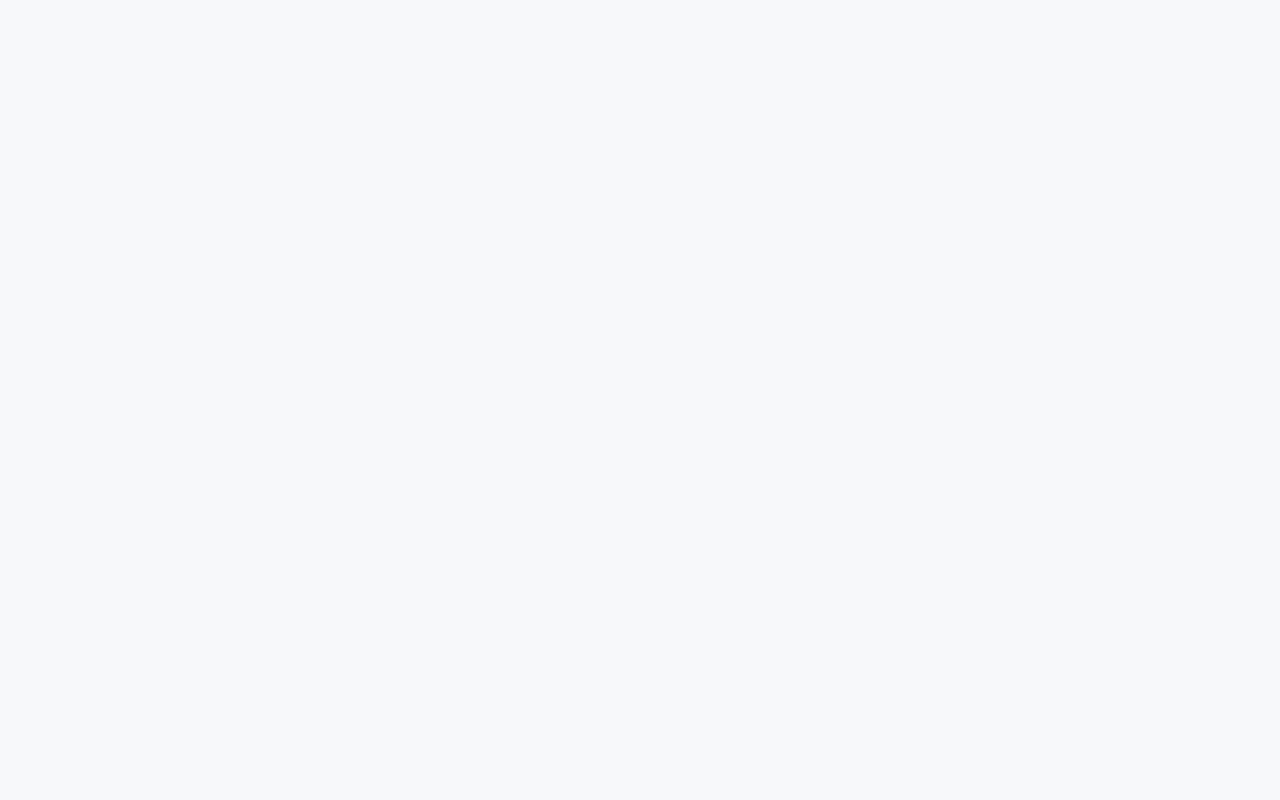
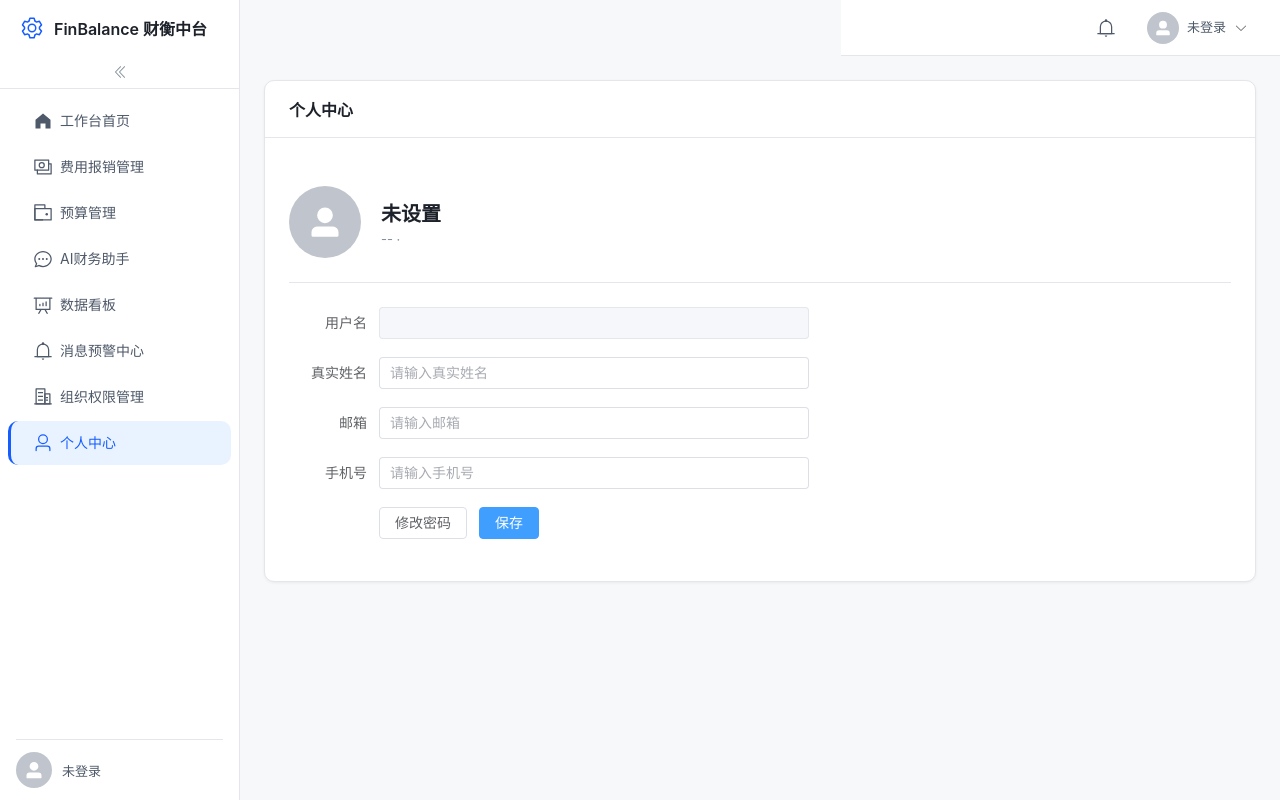
Before and after one commit to zZhou6725/SmartBudget, a Vue app in the folder frontend/: page /personal in a window 1280 px wide. Before the commit this address had no page. Built offline with nearby package versions, Linux system fonts and the light colour scheme.

Commit message:
feat(前端-个人中心): 个人中心——头像+基本信息表单+修改密码
用户个人信息展示编辑、修改密码Dialog，侧边栏菜单追加。

```diff
--- /dev/null
+++ b/frontend/src/api/modules/profile.ts
@@ -0,0 +1,10 @@
+import type { ApiResponse } from '@/types/global'
+import type { UserProfile, ProfileForm, PasswordForm } from '@/types/profile'
+
+// import http from '@/api/index'
+
+// export async function getProfile(): Promise<ApiResponse<UserProfile>> { ... }
+// export async function updateProfile(data: ProfileForm): Promise<ApiResponse<UserProfile>> { ... }
+// export async function changePassword(data: PasswordForm): Promise<ApiResponse<null>> { ... }
+
+export {}
--- a/frontend/src/layout/components/SideBar.vue
+++ b/frontend/src/layout/components/SideBar.vue
@@ -90,7 +90,7 @@
 <script setup lang="ts">
 import { computed, ref } from 'vue'
 import { useRoute } from 'vue-router'
-import { DArrowLeft, DArrowRight, UserFilled, Setting, HomeFilled, Money, Wallet, ChatDotRound, DataAnalysis, Bell, OfficeBuilding } from '@element-plus/icons-vue'
+import { DArrowLeft, DArrowRight, UserFilled, Setting, HomeFilled, Money, Wallet, ChatDotRound, DataAnalysis, Bell, OfficeBuilding, User } from '@element-plus/icons-vue'
 import { useLayoutStore } from '@/stores/useLayout'
 import type { MenuItem } from '@/types/menu'
 import EmptyHolder from '@/components/EmptyHolder.vue'
@@ -114,6 +114,7 @@ const menuList = ref<MenuItem[]>([
   { id: 'dashboard', title: '数据看板', icon: DataAnalysis, path: '/dashboard' },
   { id: 'message', title: '消息预警中心', icon: Bell, path: '/message' },
   { id: 'org', title: '组织权限管理', icon: OfficeBuilding, path: '/organization' },
+  { id: 'personal', title: '个人中心', icon: User, path: '/personal' },
 ])
 
 /** 预留：用户信息绑定 */
--- a/frontend/src/router/index.ts
+++ b/frontend/src/router/index.ts
@@ -50,7 +50,12 @@ const routes: RouteRecordRaw[] = [
         component: () => import('@/views/organization/index.vue'),
         meta: { title: '组织权限管理' },
       },
-      // { path: 'personal', name: 'Personal', component: ..., meta: { title: '个人中心' } },
+      {
+        path: 'personal',
+        name: 'Personal',
+        component: () => import('@/views/personal/index.vue'),
+        meta: { title: '个人中心' },
+      },
     ],
   },
 ]
--- /dev/null
+++ b/frontend/src/types/profile.ts
@@ -0,0 +1,24 @@
+/** 用户个人信息（对齐后端 UserProfileResponse） */
+export interface UserProfile {
+  id: number
+  username: string
+  realName: string
+  email: string
+  phone: string
+  deptName: string
+  role: string
+  avatar: string
+}
+
+/** 更新个人信息表单（对齐后端 ProfileUpdate） */
+export interface ProfileForm {
+  realName: string
+  email: string
+  phone: string
+}
+
+/** 修改密码表单（对齐后端 PasswordChange） */
+export interface PasswordForm {
+  oldPassword: string
+  newPassword: string
+}
--- /dev/null
+++ b/frontend/src/views/personal/index.vue
@@ -0,0 +1,89 @@
+<template>
+  <div class="personal">
+    <PageCard>
+      <template #title>个人中心</template>
+
+      <!-- 头像区 -->
+      <div class="personal__avatar-area">
+        <el-avatar :size="72" :src="profile.avatar || undefined">
+          <el-icon :size="36"><UserFilled /></el-icon>
+        </el-avatar>
+        <div class="personal__avatar-info">
+          <span class="personal__name">{{ profile.username || '未设置' }}</span>
+          <span class="personal__dept">{{ profile.deptName || '--' }} · {{ RoleMap[profile.role] || profile.role }}</span>
+        </div>
+      </div>
+
+      <!-- 基本信息表单 -->
+      <el-form :model="form" label-width="90px" class="personal__form">
+        <el-form-item label="用户名">
+          <el-input :model-value="profile.username" disabled />
+        </el-form-item>
+        <el-form-item label="真实姓名">
+          <el-input v-model="form.realName" placeholder="请输入真实姓名" />
+        </el-form-item>
+        <el-form-item label="邮箱">
+          <el-input v-model="form.email" placeholder="请输入邮箱" />
+        </el-form-item>
+        <el-form-item label="手机号">
+          <el-input v-model="form.phone" placeholder="请输入手机号" />
+        </el-form-item>
+        <el-form-item>
+          <el-button @click="openPasswordDialog">修改密码</el-button>
+          <el-button type="primary" @click="handleSave">保存</el-button>
+        </el-form-item>
+      </el-form>
+    </PageCard>
+
+    <!-- 修改密码 Dialog -->
+    <el-dialog v-model="passwordVisible" title="修改密码" width="400px">
+      <el-form :model="passwordForm" label-width="90px">
+        <el-form-item label="原密码" required>
+          <el-input v-model="passwordForm.oldPassword" type="password" show-password />
+        </el-form-item>
+        <el-form-item label="新密码" required>
+          <el-input v-model="passwordForm.newPassword" type="password" show-password />
+        </el-form-item>
+      </el-form>
+      <template #footer>
+        <el-button @click="passwordVisible = false">取消</el-button>
+        <el-button type="primary" @click="handleChangePassword">确认修改</el-button>
+      </template>
+    </el-dialog>
+  </div>
+</template>
+
+<script setup lang="ts">
+import { ref } from 'vue'
+import { UserFilled } from '@element-plus/icons-vue'
+import PageCard from '@/components/PageCard.vue'
+import { RoleMap } from '@/types/organization'
+import type { UserProfile, ProfileForm, PasswordForm } from '@/types/profile'
+
+const profile = ref<UserProfile>({
+  id: 0, username: '', realName: '', email: '', phone: '', deptName: '', role: '', avatar: '',
+})
+
+const form = ref<ProfileForm>({ realName: '', email: '', phone: '' })
+const passwordVisible = ref(false)
+const passwordForm = ref<PasswordForm>({ oldPassword: '', newPassword: '' })
+
+function handleSave() { /* TODO */ }
+function openPasswordDialog() { passwordVisible.value = true }
+function handleChangePassword() { passwordVisible.value = false }
+</script>
+
+<style scoped>
+.personal__avatar-area {
+  display: flex;
+  align-items: center;
+  gap: 20px;
+  padding: 24px 0;
+  margin-bottom: 24px;
+  border-bottom: 1px solid var(--border-normal);
+}
+.personal__avatar-info { display: flex; flex-direction: column; gap: 4px; }
+.personal__name { font-size: 20px; font-weight: 600; color: var(--text-title); }
+.personal__dept { font-size: 13px; color: var(--text-placeholder); }
+.personal__form { max-width: 520px; }
+</style>
```
Also changed, not shown: 1 other file (tests, documents, lock files or other folders).
